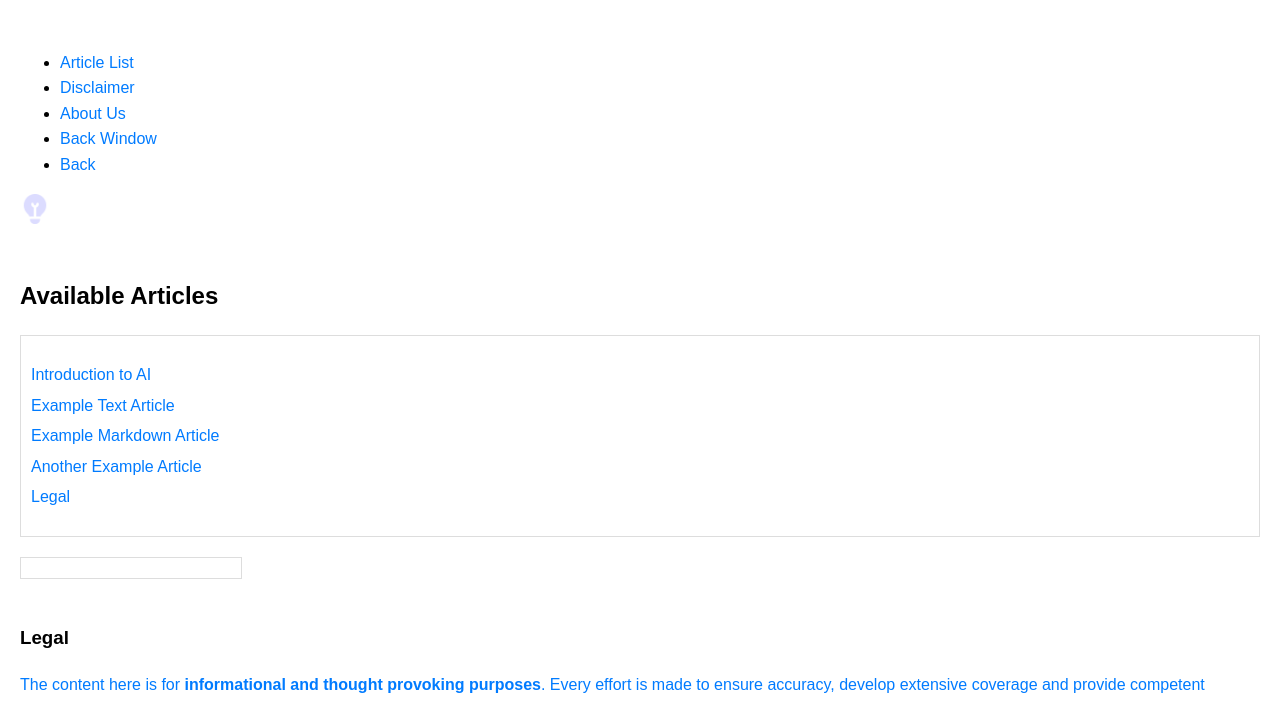
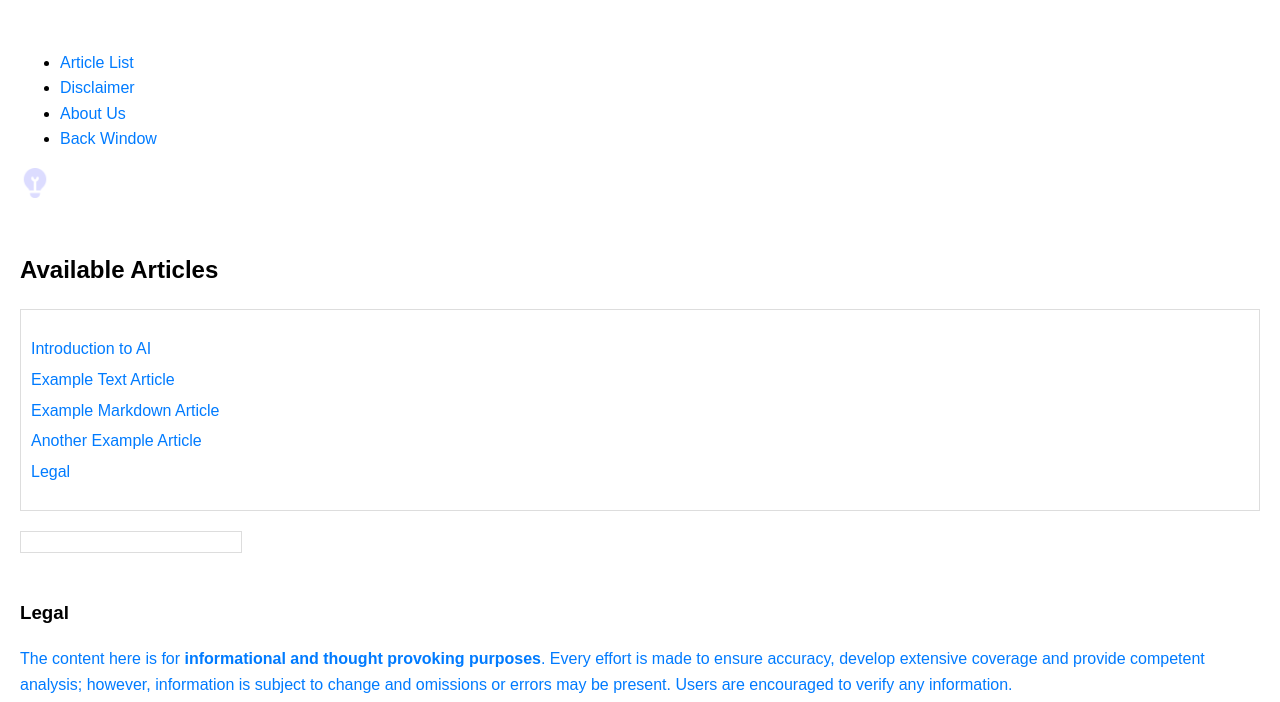
Before and after one commit to gameperson/info-auto, a plain HTML site: page index.html in a window 1280 px wide. Shown: the part 86-788 px from the top of the page. Drawn offline with nearby package versions, Linux system fonts and the light colour scheme.

Commit message:
Update header.html

```diff
--- a/templates/header.html
+++ b/templates/header.html
@@ -7,7 +7,8 @@
             <li><a href="#legal" id="header-legal-link">Disclaimer</a></li>
             <li><a href="#about">About Us</a></li>
             <li><a href="javascript:window.history.back();" class="btn" aria-label="back window">Back Window</a></li>
-            <li><a href="javascript:history.back();" class="btn" aria-label="back">Back</a></li>
+            <!-- <li><a href="javascript:history.back();" class="btn" aria-label="back">Back</a></li>
+             -->
             <!-- <li><a href="index.html" </a></li>
              -->
         </ul>
```
